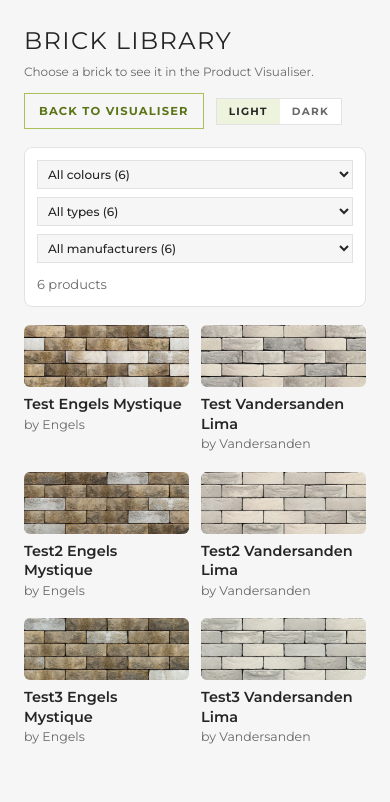
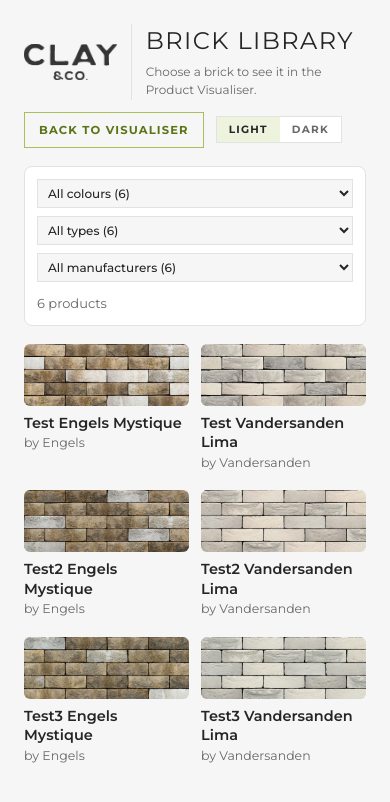
Before and after one commit to petercunningham69/outhaus-visualiser-demo, a plain HTML site: page index.html in a window 390 px wide. Drawn offline with nearby package versions, Linux system fonts and the light colour scheme.

Commit message:
Add Clay & Co. logo (light and dark) to the library and visualiser headers
Co-Authored-By: Claude Opus 5.5 <noreply@anthropic.com>
Claude-Session: https://claude.ai/code/session_013pL22d5bqf5goyjueLfaVJ

```diff
--- a/index.html
+++ b/index.html
@@ -410,11 +410,29 @@ select:focus-visible { outline: 2px solid var(--accent); outline-offset: 2px; }
   .rail.blending .prod .pct { position: absolute; top: 12px; right: 12px; min-width: 0; padding: 1px 6px; border-radius: 3px; background: rgba(20,22,24,.78); color: #f2f2ef; }
   .rail.blending .prod[aria-pressed="true"] .pct { color: #f2f2ef; background: var(--accent); color: var(--accent-ink); }
 }
+
+/* ── Clay & Co. branding: charcoal logo on light, white logo on dark ── */
+header.top, .lib-top { align-items: center; }
+.brand { display: flex; align-items: center; gap: 20px; min-width: 0; }
+.brand .logo { height: 50px; width: auto; display: block; flex: none; }
+.brand > h1, .brand > div { padding-left: 20px; border-left: 1px solid var(--line); }
+.brand .on-dark { display: none; }
+:root[data-theme="dark"] .brand .on-light { display: none; }
+:root[data-theme="dark"] .brand .on-dark { display: block; }
+@media (prefers-color-scheme: dark) {
+  :root:not([data-theme="light"]) .brand .on-light { display: none; }
+  :root:not([data-theme="light"]) .brand .on-dark { display: block; }
+}
+@media (max-width: 640px) {
+  .brand { gap: 14px; }
+  .brand .logo { height: 36px; }
+  .brand > h1, .brand > div { padding-left: 14px; }
+}
 </style>
 
 <div class="app">
   <header class="top">
-    <h1>Product Visualiser - Brick</h1>
+    <div class="brand"><img class="logo on-light" src="brand/clayandco-light.png" alt="Clay &amp; Co." width="420" height="163"><img class="logo on-dark" src="brand/clayandco-dark.png" alt="Clay &amp; Co." width="420" height="163"><h1>Product Visualiser - Brick</h1></div>
     <div class="topright">
       <button type="button" class="colbtn" id="colBtn" aria-haspopup="dialog">My collection <b id="colCount">0</b></button>
       <div class="theme" role="group" aria-label="Colour theme"><button type="button" id="thLight" aria-pressed="false">Light</button><button type="button" id="thDark" aria-pressed="false">Dark</button></div>
@@ -565,7 +583,7 @@ select:focus-visible { outline: 2px solid var(--accent); outline-offset: 2px; }
 
 <section class="library" id="library" aria-labelledby="libTitle" hidden>
   <header class="lib-top">
-    <div><h1 id="libTitle" tabindex="-1">Brick library</h1><p class="note">Choose a brick to see it in the Product Visualiser.</p></div>
+    <div class="brand"><img class="logo on-light" src="brand/clayandco-light.png" alt="Clay &amp; Co." width="420" height="163"><img class="logo on-dark" src="brand/clayandco-dark.png" alt="Clay &amp; Co." width="420" height="163"><div><h1 id="libTitle" tabindex="-1">Brick library</h1><p class="note">Choose a brick to see it in the Product Visualiser.</p></div></div>
     <div class="lib-acts"><button type="button" class="btn ghost" id="libBack">Back to visualiser</button><div class="theme" role="group" aria-label="Colour theme"><button type="button" id="libLight" aria-pressed="false">Light</button><button type="button" id="libDark" aria-pressed="false">Dark</button></div></div>
   </header>
   <div class="lib-bar">
```
Also changed, not shown: brand/clayandco-dark.png (added), brand/clayandco-light.png (added).
